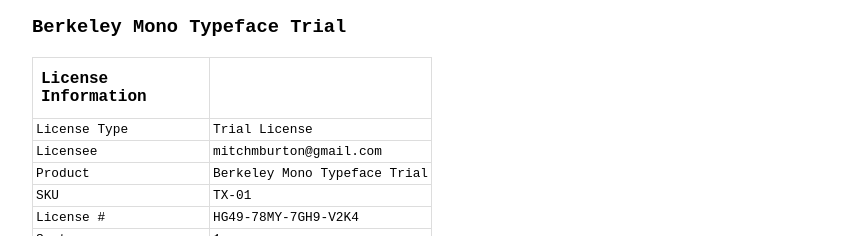
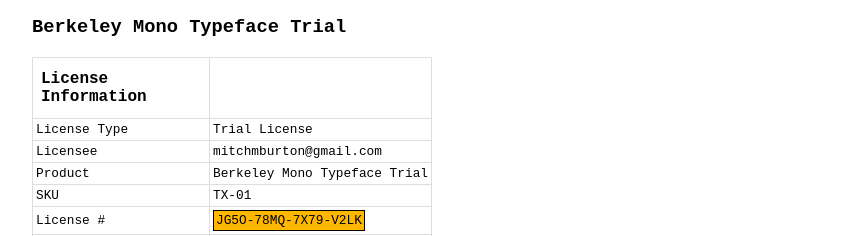
Before and after one commit to MitchellMBurton/berkeley_analytics_v3, a plain HTML site: page index.html in a window 1280 px wide. Shown: the part 716-952 px from the top of the page, without its empty margins (208-1071 px from the left). Drawn offline with Linux system fonts and the light colour scheme; a web font is replaced by a local one.

Commit message:
tablew yellow

```diff
--- a/data.js
+++ b/data.js
@@ -22,7 +22,12 @@
     { label: 'Licensee', value: 'mitchmburton@gmail.com' },
     { label: 'Product', value: 'Berkeley Mono Typeface Trial' },
     { label: 'SKU', value: 'TX-01' },
-    { label: 'License #', value: 'HG49-78MY-7GH9-V2K4' },
+    // { label: 'License #', value: 'HG49-78MY-7GH9-V2K4' },
+    {
+        label: "License #",
+        value: "JG5O-78MQ-7X79-V2LK",
+        className: "license-number",
+      },
     { label: 'Seats', value: '1' },
     { label: 'Date created', value: '2023-05-13' },
     { label: 'Date issued', value: '2023-05-13' },
--- a/styles.css
+++ b/styles.css
@@ -114,6 +114,13 @@
   white-space: nowrap;
 }
 
+.license-number {
+  background-color: #ffb700;
+  border: 1px solid black;
+  padding: 2px;
+  display: inline-block;
+}
+
 @media (max-width: 767px) {
   .condensed-table td {
     white-space: normal;
--- a/table.js
+++ b/table.js
@@ -9,12 +9,42 @@
     return tbody;
   }
 
-  function createTableRow(item) {
-    const row = document.createElement('tr');
+//   function createTableRow(item) {
+//     const row = document.createElement('tr');
+//     const cell1 = row.insertCell(0);
+//     const cell2 = row.insertCell(1);
+//     cell1.textContent = item.character || item.label;
+//     cell2.textContent = item.hex || item.value;
+//     return row;
+//   }
+// function createTableRow(item) {
+//     const row = document.createElement("tr");
+//     const cell1 = row.insertCell(0);
+//     const cell2 = row.insertCell(1);
+//     cell1.textContent = item.label;
+//     cell2.textContent = item.value;
+
+//     if (item.className) {
+//       cell2.classList.add(item.className);
+//     }
+
+//     return row;
+//   }
+
+function createTableRow(item) {
+    const row = document.createElement("tr");
     const cell1 = row.insertCell(0);
     const cell2 = row.insertCell(1);
-    cell1.textContent = item.character || item.label;
-    cell2.textContent = item.hex || item.value;
+    cell1.textContent = item.label;
+
+    const span = document.createElement("span");
+    span.textContent = item.value;
+    cell2.appendChild(span);
+
+    if (item.className) {
+      span.classList.add(item.className);
+    }
+
     return row;
   }
 
@@ -30,6 +60,7 @@
   document.getElementById('box-drawing-table').appendChild(
     populateTable(boxDrawingData, createTableRow)
   );
+
 
   document.getElementById('licenses-table').appendChild(
     populateTable(licensesData, createTableRow)
```
